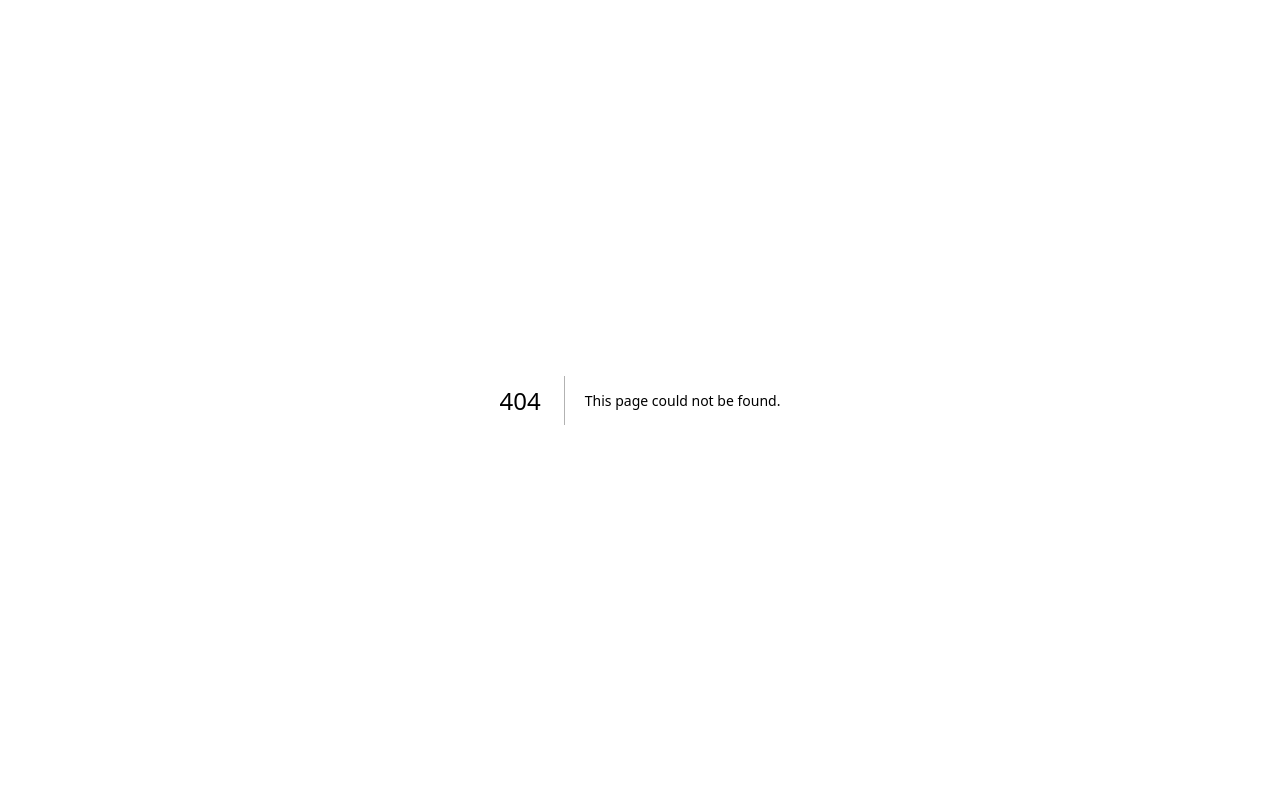
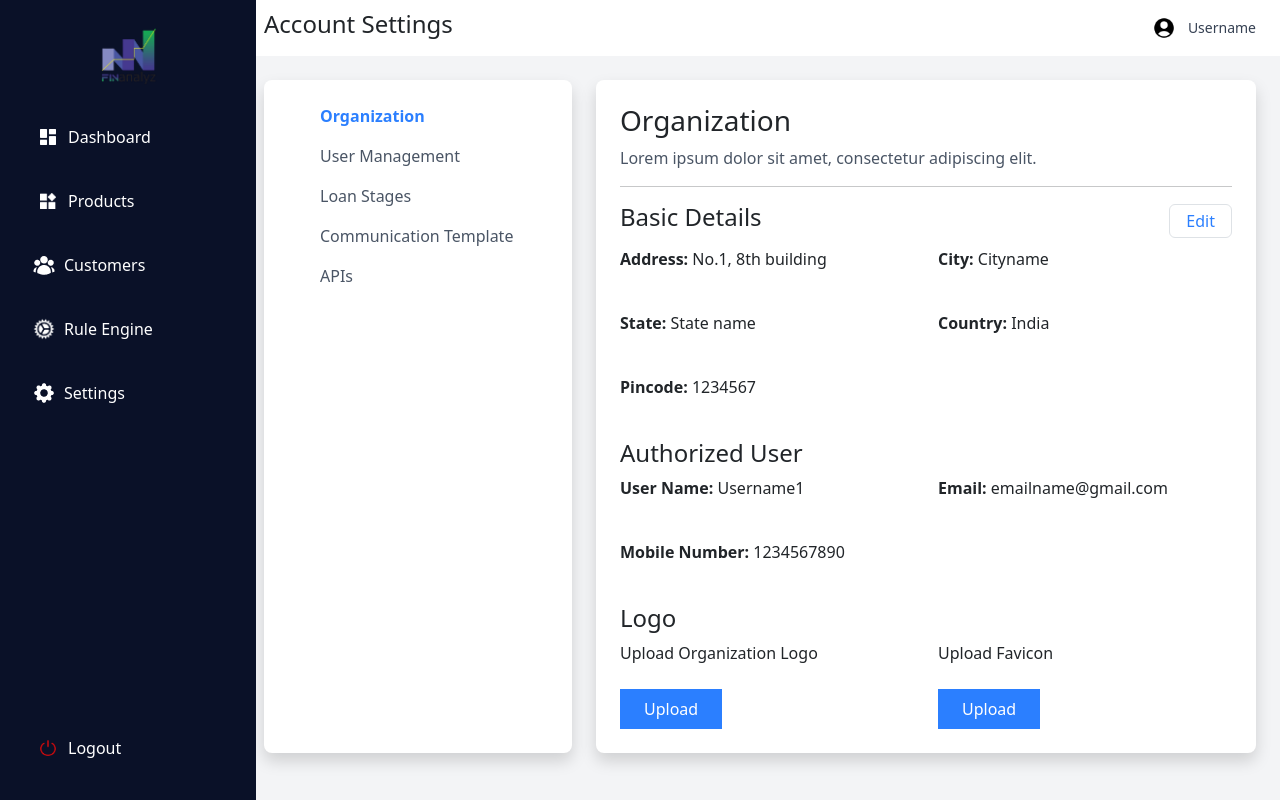
Before and after one commit to DESHMUKH-NIKITA/authentication-practice, a Next.js app: page /account-settings in a window 1280 px wide. Before the commit this address had no page. Built offline with nearby package versions, Linux system fonts and the light colour scheme.

Commit message:
nikita setting page code

```diff
--- /dev/null
+++ b/src/app/account-settings/page.js
@@ -0,0 +1,86 @@
+'use client';
+
+import Sidebar from '@/components/Sidebar';
+import LeftMenu from '@/components/LeftMenu';
+
+export default function AccountSettings() {
+  return (
+    <div className="flex h-screen">
+      {/* Sidebar */}
+      <Sidebar />
+      <div className="flex flex-col w-full">
+        {/* Navbar */}
+        <div className="bg-white shadow-md flex justify-between items-center px-6 py-3 h-14 ml-60">
+          {/* Title */}
+          <h4 className="text-lg font-semibold text-gray-800">Account Settings</h4>
+
+          {/* User Section */}
+          <div className="flex items-center space-x-2">
+            <div className="w-8 h-8 rounded-full flex items-center justify-center text-gray-600 font-bold">
+              <img src="Username.png" alt="Icon" className="w-6 h-6" />
+            </div>
+            <span className="text-sm font-medium text-gray-700">Username</span>
+          </div>
+        </div>
+
+        {/* Content */}
+        <div className="flex-grow p-6 bg-gray-100">
+          <div className="flex">
+            {/* Left Menu */}
+            <LeftMenu />
+
+            {/* Right Content */}
+            <div className="flex-grow bg-white rounded-lg shadow p-6">
+              {/* Organization Section */}
+              <h3 className="text-xl font-semibold mb-2">Organization</h3>
+              <p className="text-gray-600 mb-6">
+                Lorem ipsum dolor sit amet, consectetur adipiscing elit.
+              </p>
+                <hr/>
+              {/* Basic Details */}
+              <div className="mb-6">
+                <div className="flex justify-between items-center mb-2">
+                  <h4 className="text-lg font-medium">Basic Details</h4>
+                  <button className="text-blue-500 hover:underline border border-blue-800 rounded px-3 py-1">Edit</button>
+
+                </div>
+                <div className="grid grid-cols-2 gap-4">
+                  <p><strong>Address:</strong> No.1, 8th building</p>
+                  <p><strong>City:</strong> Cityname</p>
+                  <p><strong>State:</strong> State name</p>
+                  <p><strong>Country:</strong> India</p>
+                  <p><strong>Pincode:</strong> 1234567</p>
+                </div>
+              </div>
+
+              {/* Authorized User */}
+              <div className="mb-6">
+                <h4 className="text-lg font-medium mb-2">Authorized User</h4>
+                <div className="grid grid-cols-2 gap-4">
+                  <p><strong>User Name:</strong> Username1</p>
+                  <p><strong>Email:</strong> emailname@gmail.com</p>
+                  <p><strong>Mobile Number:</strong> 1234567890</p>
+                </div>
+              </div>
+
+              {/* Logo Upload */}
+              <div>
+                <h4 className="text-lg font-medium mb-2">Logo</h4>
+                <div className="grid grid-cols-2 gap-4">
+                  <div>
+                    <p>Upload Organization Logo</p>
+                    <button className="mt-2 bg-blue-500 text-white px-4 py-2 rounded-lg">Upload</button>
+                  </div>
+                  <div>
+                    <p>Upload Favicon</p>
+                    <button className="mt-2 bg-blue-500 text-white px-4 py-2 rounded-lg">Upload</button>
+                  </div>
+                </div>
+              </div>
+            </div>
+          </div>
+        </div>
+      </div>
+    </div>
+  );
+}
--- /dev/null
+++ b/src/components/LeftMenu.js
@@ -0,0 +1,15 @@
+'use client';
+
+export default function LeftMenu() {
+  return (
+    <div className="w-1/4 bg-white rounded-lg shadow p-4 mr-6 ml-60">
+      <ul className="space-y-4">
+        <li className="text-blue-500 font-semibold">Organization</li>
+        <li className="text-gray-600 cursor-pointer hover:text-blue-500">User Management</li>
+        <li className="text-gray-600 cursor-pointer hover:text-blue-500">Loan Stages</li>
+        <li className="text-gray-600 cursor-pointer hover:text-blue-500">Communication Template</li>
+        <li className="text-gray-600 cursor-pointer hover:text-blue-500">APIs</li>
+      </ul>
+    </div>
+  );
+}
--- a/src/components/Sidebar.js
+++ b/src/components/Sidebar.js
@@ -24,7 +24,7 @@ export default function Sidebar() {
         <Link href="/rule_engine" className="flex items-center p-3 rounded-lg hover:bg-gray-600 transition text-white !no-underline">
           <img src="ruleEngine.png" alt="Rule Engine Icon" className="w-6 h-6 mr-2 -ml-2" /> Rule Engine
         </Link>
-        <Link href="/settings" className="flex items-center p-3 rounded-lg hover:bg-gray-600 transition text-white !no-underline">
+        <Link href="/account-settings" className="flex items-center p-3 rounded-lg hover:bg-gray-600 transition text-white !no-underline">
           <img src="setting.png" alt="Settings Icon" className="w-6 h-6 mr-2 -ml-2" /> Settings
         </Link>
       </nav>
```
